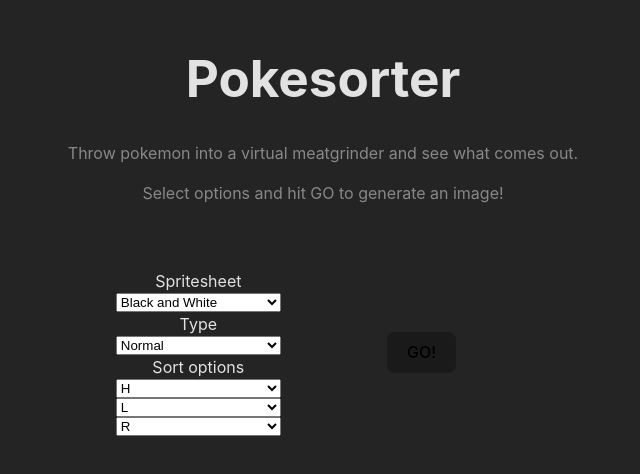
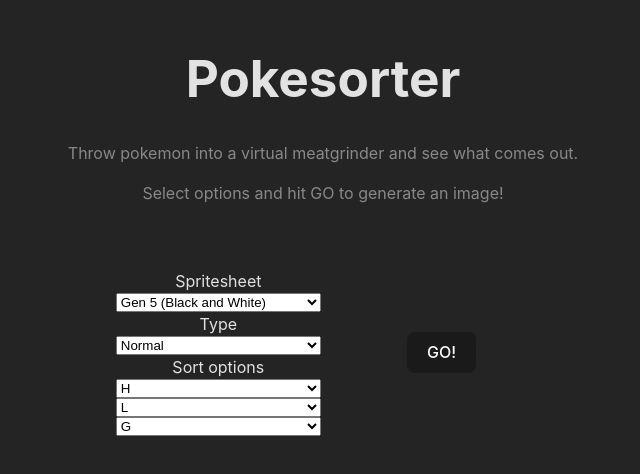
Before and after one commit to Smara9dus/pokesorter, a React (Vite) app: page / in a window 1280 px wide. Shown: the part 150-624 px from the top of the page, without its empty margins (317-957 px from the left). Built offline with nearby package versions, Linux system fonts and the light colour scheme.

Commit message:
fix black button text on android

```diff
--- a/src/App.jsx
+++ b/src/App.jsx
@@ -10,7 +10,7 @@ function App() {
   const [type, setType] = useState('normal')
   const [opt1, setOpt1] = useState('h')
   const [opt2, setOpt2] = useState('l')
-  const [opt3, setOpt3] = useState('r')
+  const [opt3, setOpt3] = useState('g')
 
 
   const getImage = async () => {
@@ -33,10 +33,10 @@ function App() {
         <div className="select-wrapper">
           <label for="spritesheet">Spritesheet</label>
           <select name="spritesheet" value={spriteSheet} onChange={e => setSpriteSheet(e.target.value)}>
-            <option value="crystal">Crystal</option>
-            <option value="crystal-shiny">Crystal (Shiny)</option>
-            <option value="black-white">Black and White</option>
-            <option value="black-white-shiny">Black and White (Shiny)</option>
+            <option value="crystal">Gen 2 (Crystal)</option>
+            <option value="crystal-shiny">Gen 2 Shiny (Crystal)</option>
+            <option value="black-white">Gen 5 (Black and White)</option>
+            <option value="black-white-shiny">Gen 5 Shiny (Black and White)</option>
           </select>
           <label for="type">Type</label>
           <select name="type" value={type} onChange={e => setType(e.target.value)}>
--- a/src/index.css
+++ b/src/index.css
@@ -46,6 +46,7 @@ button {
   cursor: pointer;
   transition: border-color 0.25s;
   margin: auto;
+  color: white;
 }
 button:hover {
   border-color: #646cff;
```
